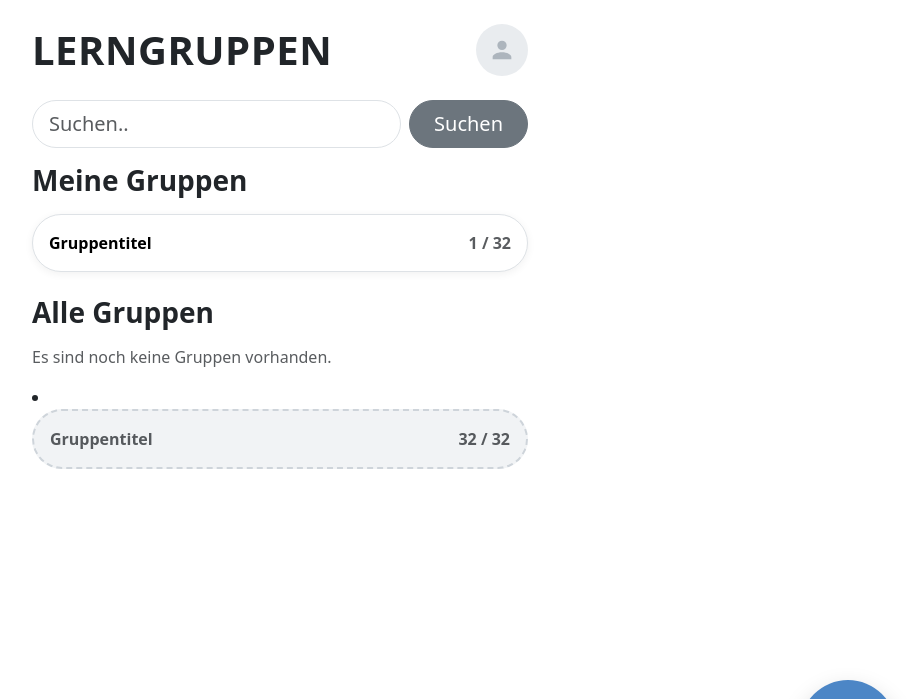
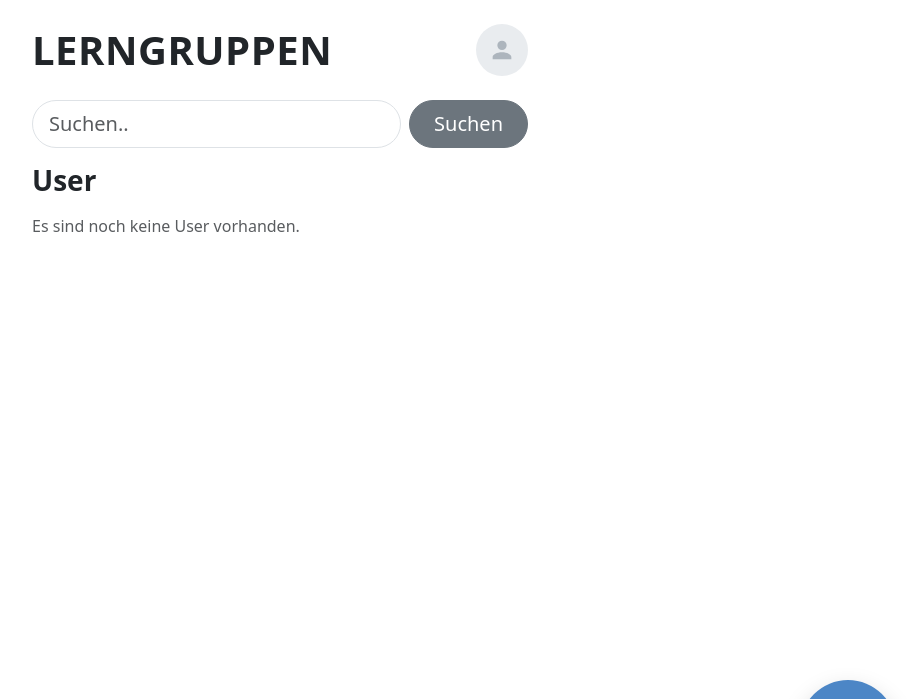
Before and after one commit to FIA-GSO/osp-code-repository-gruppe-1-1, a Flask app: page /admin in a window 1280 px wide. Shown: the top 699 px of the page, without its empty margins (360-1276 px from the left). Run offline with Flask 3, Linux system fonts and the light colour scheme; some libraries are stand-ins or nearby versions.

Commit message:
Added admin dashboard

```diff
--- a/main.py
+++ b/main.py
@@ -2,6 +2,8 @@ from flask import Flask, request, session, redirect, url_for, render_template, j
 from flask_wtf.csrf import CSRFProtect, CSRFError
 from datetime import datetime
 import time
+
+from sqlalchemy.sql.functions import current_user
 
 from database.model.accountModel import AccountModel
 from sqlalchemy import or_, and_
@@ -324,13 +326,53 @@ def edit_group_route(group_id):
     flash("Gruppe wurde aktualisiert.", "success")
     return redirect(url_for("index"))
 
+
 @app.route("/admin", methods=['GET'])
 def admin_dashboard():
-    users = AccountModel.query.all
+    query = request.args.get("q")
+    if query:
+        users = (AccountModel.query
+                 .filter(or_(
+            AccountModel.first_name.like("%" + query + "%"),
+            AccountModel.last_name.like("%" + query + "%")))
+                 .all())
+    else:
+        users = AccountModel.query.all()
     return render_template(
         "dashboard.html",
         users=users,
     )
 
+
+@app.route("/account/<int:user_id>/deactivate", methods=["GET", "POST"])
+def account_deactivate(user_id):
+    account = AccountModel.query.get(user_id)
+
+    if not account:
+        flash("Nutzer nicht gefunden.", "danger")
+        return redirect(url_for("admin_dashboard"))
+
+    account.is_active = False
+    db.session.commit()
+
+    flash("Nutzer wurde deaktiviert.", "success")
+    return redirect(url_for("admin_dashboard"))
+
+
+@app.route("/account/<int:user_id>/activate", methods=["GET", "POST"])
+def account_activate(user_id):
+    account = AccountModel.query.get(user_id)
+
+    if not account:
+        flash("Nutzer nicht gefunden.", "danger")
+        return redirect(url_for("admin_dashboard"))
+
+    account.is_active = True
+    db.session.commit()
+
+    flash("Nutzer wurde aktiviert.", "success")
+    return redirect(url_for("admin_dashboard"))
+
+
 if __name__ == '__main__':
     app.run(port=4000, debug=True)
--- a/templates/dashboard.html
+++ b/templates/dashboard.html
@@ -5,8 +5,10 @@
     <meta name="viewport" content="width=device-width, initial-scale=1">
     <link rel="stylesheet" href="static/css/bootstrap.min.css">
     <link rel="stylesheet" href="static/css/style.css">
-  <link type="image/png" sizes="16x16" rel="icon" href="{{ url_for('static', filename='icons8-buch-ios-17-outlined-16.png') }}">
-  <link type="image/png" sizes="32x32" rel="icon" href="{{ url_for('static', filename='icons8-buch-ios-17-outlined-32.png') }}">
+    <link type="image/png" sizes="16x16" rel="icon"
+          href="{{ url_for('static', filename='icons8-buch-ios-17-outlined-16.png') }}">
+    <link type="image/png" sizes="32x32" rel="icon"
+          href="{{ url_for('static', filename='icons8-buch-ios-17-outlined-32.png') }}">
     <script src="{{ url_for('static', filename='js/bootstrap.bundle.min.js') }}"></script>
     <script src="{{ url_for('static', filename='js/tool.js') }}"></script>
 
@@ -64,11 +66,6 @@
 {% endif %}
 {% endwith %}
 
-
-
-
-
-
 <main class="container pb-5" style="max-width: 520px;">
     <!-- Suche -->
     <section aria-label="Suche" class="mb-3">
@@ -85,162 +82,47 @@
         </form>
     </section>
 
-  <!-- Meine Gruppen -->
-  <section aria-labelledby="my-groups-title" class="mb-4">
-    <h2 id="my-groups-title" class="fw-semibold mb-3 all-grp">Meine Gruppen</h2>
+    <!-- User -->
+    <section aria-labelledby="users-title" class="mb-4">
+        <h2 id="users-title" class="fw-semibold mb-3 all-grp">User</h2>
 
+        {% if users %}
         <ul class="list-unstyled vstack gap-3 m-0">
             <!-- ITEMS -->
+            {% for user in users %}
             <li>
                 <button
                         type="button"
-          class="w-100 text-start bg-white border px-3 py-3 d-flex align-items-center justify-content-between pill-row pill-shadow"
+                        class="w-100 text-start bg-white border px-3 py-3 d-flex align-items-center justify-content-between pill-row pill-shadow
+                        {% if user.is_active == false %}pill-dashed{% endif %}"
                         data-bs-toggle="collapse"
-          data-bs-target="#myGroup1"
+                        data-bs-target="#User1"
                         aria-expanded="false"
-          aria-controls="myGroup1"
+                        aria-controls="User1"
                 >
-          <span class="fw-semibold">Gruppentitel</span>
-          <span class="text-muted fw-semibold grp-nr">1 / 32</span>
+                    <span class="fw-semibold">{{ user.first_name }} {{ user.last_name }}</span>
+                    <span class="text-muted fw-semibold user-role">{{ user.role }}</span>
                 </button>
 
-        <div id="myGroup1" class="collapse">
+                <div id="User1" class="collapse">
                     <div class="mt-2 px-3">
                         <div class="border rounded-4 p-3 bg-body">
-              <p class="mb-2 text-muted">
-                Kurzinfo: Thema/Level · Nächstes Treffen: Di 18:00 · Ort: Online
-              </p>
-
-              <dl class="row mb-3">
-                <dt class="col-5 text-muted">Erstellt von</dt>
-                <dd class="col-7 mb-0">Max Mustermann</dd>
-
-                <dt class="col-5 text-muted">Beschreibung</dt>
-                <dd class="col-7 mb-0">Mathe Abiturvorbereitung, wöchentlich.</dd>
-              </dl>
-
-              <div class="d-flex justify-content-end">
-                <a class="open btn btn-first rounded-pill px-4"
-                   href="{{ url_for('group_overview', group_id=1) }}">
-                  Öffnen
-                </a>
-              </div>
-            </div>
-          </div>
-        </div>
-      </li>
-    </ul>
-  </section>
-
-  <section aria-labelledby="all-groups-title">
-    <h2 id="all-groups-title" class="fw-semibold mb-3" style="font-size:1.75rem;">
-    Alle Gruppen
-    </h2>
-
-    {% if groups %}
-      <ul class="list-unstyled vstack gap-3 m-0">
-        {% for group in groups %}
-          <li>
-            <!-- Klickbare Gruppenzeile -->
-            <button
-              type="button"
-              class="w-100 text-start bg-white border px-3 py-3 d-flex align-items-center justify-content-between
-              pill-row pill-shadow {% if group_meta[group.id].status == 'past' or group_meta[group.id].is_full %}pill-dashed{% endif %}"
-              data-bs-toggle="collapse"
-              data-bs-target="#group{{ group.id }}"
-              aria-expanded="false"
-              aria-controls="group{{ group.id }}"
-            >
-              <div class="d-flex flex-column">
-                <span class="fw-semibold">{{ group.name }}</span>
-
-                {% if group.appointment %}
-                  <small class="text-muted d-flex align-items-center gap-2">
-
-                    <!-- Datum -->
-                    <span>
-                      Wann: {{ group.appointment | dt_local }}
-                    </span>
-
-                    <!-- Status Badge -->
-                    {% set status = group_meta[group.id].status %}
-                    {% if status == "past" %}
-                      <span class="badge rounded-pill text-bg-secondary">abgelaufen</span>
-                    {% elif status == "today" %}
-                      <span class="badge rounded-pill text-bg-warning">heute</span>
-                    {% elif status == "future" %}
-                      <span class="badge rounded-pill text-bg-info">geplant</span>
-                    {% endif %}
-                  </small>
-                {% endif %}
-                <small class="text-muted d-flex align-items-center gap-2">
-                  <span>
-                    Wo: {{ group.place }}
-                  </span>
-                </small>
-              </div>
-
-              <!-- Platzhalter für Mitglieder, falls du das später hast -->
-              <span class="text-muted fw-semibold" style="min-width:64px;text-align:right;">
-                {{ group.grade or "-" }}
-              </span>
-            </button>
-
-            <!-- Summary -->
-            <div id="group{{ group.id }}" class="collapse">
-              <div class="mt-2 px-3">
-                <div class="border rounded-4 p-3 bg-body">
-                  <p class="mb-2 text-muted grp-name">
-                    <strong>Fach:</strong> {{ group.subject or "—" }} ·
-                    <strong>Stufe:</strong> {{ group.grade or "—" }}
-                  </p>
-                  <p class="mb-3 grp-name">
-                    <strong>Thema:</strong> {{ group.topic }}
+                            <p class="mb-2">
+                                <strong>E-Mail:</strong> {{ user.email }}
                             </p>
 
                             <div class="d-flex justify-content-end">
-
-                    <!--IF ADMIN v-->
-                    <form method="post"
-                      action="{{ url_for('delete_group_route', group_id=group.id) }}"
-                      onsubmit="return confirm('Möchtest du diese Gruppe wirklich löschen?');"
-                      class="m-0">
-                      <input type="hidden" name="csrf_token" value="{{ csrf_token() }}">
-
-                      <button type="submit"
-                              class="btn btn-outline-danger rounded-pill px-4">
-                        Löschen
-                      </button>
-                    </form>
-                    <!--IF ADMIN ^-->
-                    <!--vvvvvvv später ersetzen mit group.owner== current_user.id vvvvvvv-->
-                  {% if group.owner == 1 %}<!-- DAS DA -->
-                    <button
-                      type="button"
-                      class="btn btn-outline-primary rounded-pill px-4"
-                      data-bs-toggle="modal"
-                      data-bs-target="#editGroupModal"
-                      data-group-id="{{ group.id }}"
-                      data-group-name="{{ group.name }}"
-                      data-group-grade="{{ group.grade or '' }}"
-                      data-group-subject="{{ group.subject or '' }}"
-                      data-group-topic="{{ group.topic or '' }}"
-                      data-group-appointment="{{ group.appointment or '' }}"
-                      data-group-place="{{ group.place or '' }}"
-                    >
-                      Bearbeiten
-                    </button>
+                                {% if user.is_active %}
+                                <a class="open btn btn-danger rounded-pill px-4"
+                                   href="{{ url_for('account_deactivate',_method='POST', user_id=user.id) }}">
+                                    Account Deaktivieren
+                                </a>
+                                {% else %}
+                                <a class="open btn btn-success rounded-pill px-4"
+                                   href="{{ url_for('account_activate',_method='POST', user_id=user.id) }}">
+                                    Account Aktivieren
+                                </a>
                                 {% endif %}
-                    <form method="post" action="{{ url_for('join_group', group_id=group.id) }}">
-                      <input type="hidden" name="csrf_token" value="{{ csrf_token() }}">
-                      <button
-                        type="submit"
-                        class="btn rounded-pill px-4 text-white btn-disabled"
-                        {% if group_meta[group.id].status == 'past' or group_meta[group.id].is_full %} disabled aria-disabled="true" {% endif %}
-                      >
-                        Beitreten
-                      </button>
-                    </form>
                             </div>
                         </div>
                     </div>
@@ -249,42 +131,11 @@
             {% endfor %}
         </ul>
         {% else %}
-      <p class="text-muted">Es sind noch keine Gruppen vorhanden.</p>
+        <p class="text-muted">Es sind noch keine User vorhanden.</p>
         {% endif %}
+    </section>
 
-      <!-- FULL -->
-      <li>
-        <button
-          type="button"
-          class="w-100 text-start border px-3 py-3 d-flex align-items-center justify-content-between pill-row pill-dashed"
-          data-bs-toggle="collapse"
-          data-bs-target="#allGroupFull"
-          aria-expanded="false"
-          aria-controls="allGroupFull"
-        >
-          <span class="fw-semibold text-muted">Gruppentitel</span>
-          <span class="text-muted fw-semibold grp-nr">32 / 32</span>
-        </button>
 
-        <div id="allGroupFull" class="collapse">
-          <div class="mt-2 px-3">
-            <div class="border rounded-4 p-3 bg-body">
-              <p class="mb-3 text-muted">
-                Diese Gruppe ist voll. Du kannst sie beobachten oder später beitreten, falls ein Platz frei wird.
-              </p>
-
-              <div class="d-flex justify-content-end gap-2">
-                <button class="btn rounded-pill px-4 text-white btn-disabled"
-                        type="button" disabled>
-                  Beitreten
-                </button>
-              </div>
-            </div>
-          </div>
-        </div>
-      </li>
-    </ul>
-  </section>
 </main>
 
 <!-- Modal: Gruppe editieren -->
```
Lines whose indentation alone changed are shown as unchanged.
